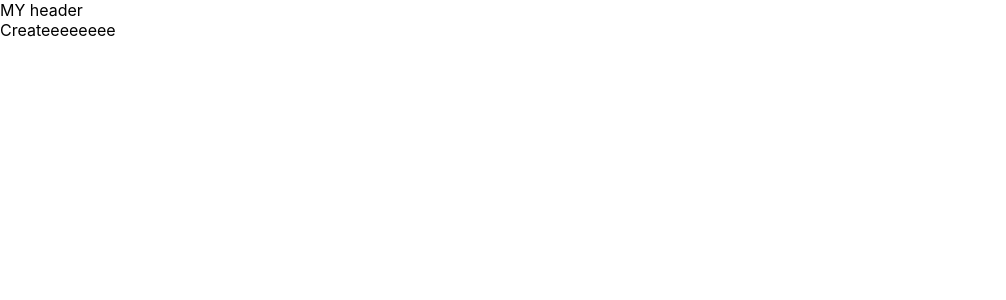
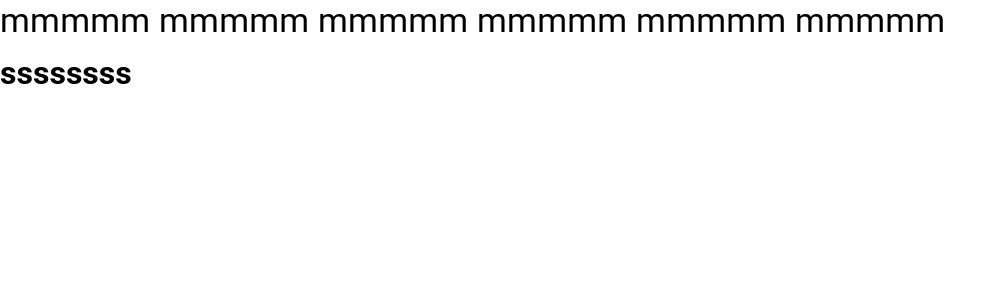
Before and after one commit to MostafaGamalKabil/react-media, a React (Create React App) app: page /create in a window 1280 px wide. Shown: the top 300 px of the page, without its empty margins (0-1006 px from the left). Built offline with nearby package versions, Linux system fonts and the light colour scheme.

Commit message:
Using Typography

```diff
--- a/package.json
+++ b/package.json
@@ -3,6 +3,10 @@
   "version": "0.1.0",
   "private": true,
   "dependencies": {
+    "@emotion/react": "^11.14.0",
+    "@emotion/styled": "^11.14.0",
+    "@mui/icons-material": "^7.1.0",
+    "@mui/material": "^7.1.0",
     "@testing-library/dom": "^10.4.0",
     "@testing-library/jest-dom": "^6.6.3",
     "@testing-library/react": "^16.3.0",
--- a/public/index.html
+++ b/public/index.html
@@ -4,6 +4,11 @@
     <meta charset="utf-8" />
     <link rel="icon" href="%PUBLIC_URL%/favicon.ico" />
     <meta name="viewport" content="width=device-width, initial-scale=1" />
+    <!-- Google Fonts -->
+    <link
+      rel="stylesheet"
+      href="https://fonts.googleapis.com/icon?family=Material+Icons"
+    />
 
     <title>React App</title>
   </head>
--- a/src/index.css
+++ b/src/index.css
@@ -1,13 +1,5 @@
-body {
-  margin: 0;
-  font-family: -apple-system, BlinkMacSystemFont, 'Segoe UI', 'Roboto', 'Oxygen',
-    'Ubuntu', 'Cantarell', 'Fira Sans', 'Droid Sans', 'Helvetica Neue',
-    sans-serif;
-  -webkit-font-smoothing: antialiased;
-  -moz-osx-font-smoothing: grayscale;
+* {
+        font-family: "Roboto", "Helvetica", "Arial", sans-serif;
+        margin: 0;
+        padding: 0;
 }
-
-code {
-  font-family: source-code-pro, Menlo, Monaco, Consolas, 'Courier New',
-    monospace;
-}
--- a/src/pages/Root.jsx
+++ b/src/pages/Root.jsx
@@ -1,11 +1,15 @@
 import React from 'react';
 import { Outlet } from 'react-router-dom';
+import Typography from '@mui/material/Typography'
 
 const Root = () => {
     return (
         <div>
             <header>
-                MY header
+               <Typography noWrap gutterBottom variant='h4'>
+                mmmmm  mmmmm  mmmmm  mmmmm  mmmmm  mmmmm
+               </Typography>
+               <h1>ssssssss</h1>
             </header>
 
 {/* بنستخدمها عشان نعرض المكون الاساسي
--- a/src/pages/create/Create.jsx
+++ b/src/pages/create/Create.jsx
@@ -5,7 +5,7 @@ import React from 'react';
 const Create = () => {
     return (
         <div>
-            Createeeeeeee
+
         </div>
     );
 }
--- a/src/pages/home/Home.jsx
+++ b/src/pages/home/Home.jsx
@@ -4,7 +4,7 @@ import React from 'react';
 const Home = () => {
     return (
         <div>
-            Homeeeeeeeeee
+
         </div>
     );
 }
```
Also changed, not shown: 1 other file (tests, documents, lock files or other folders).
